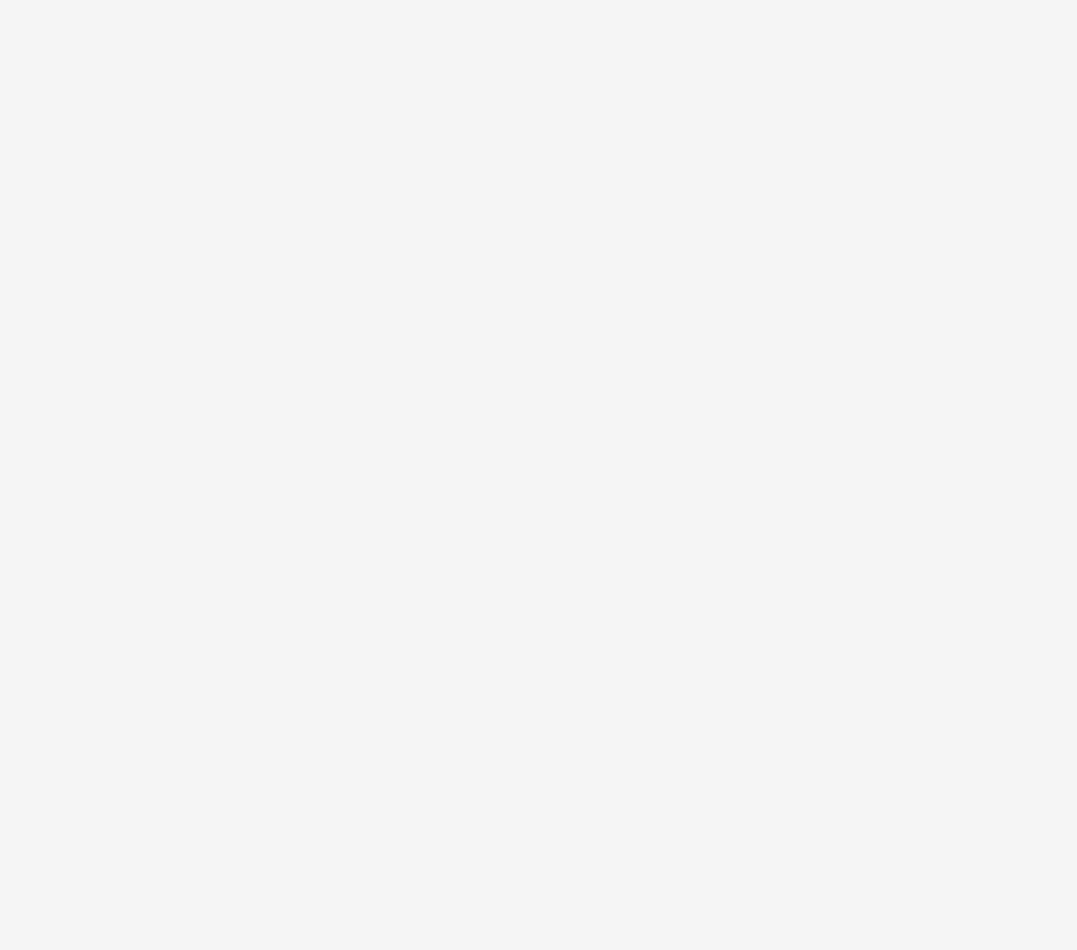
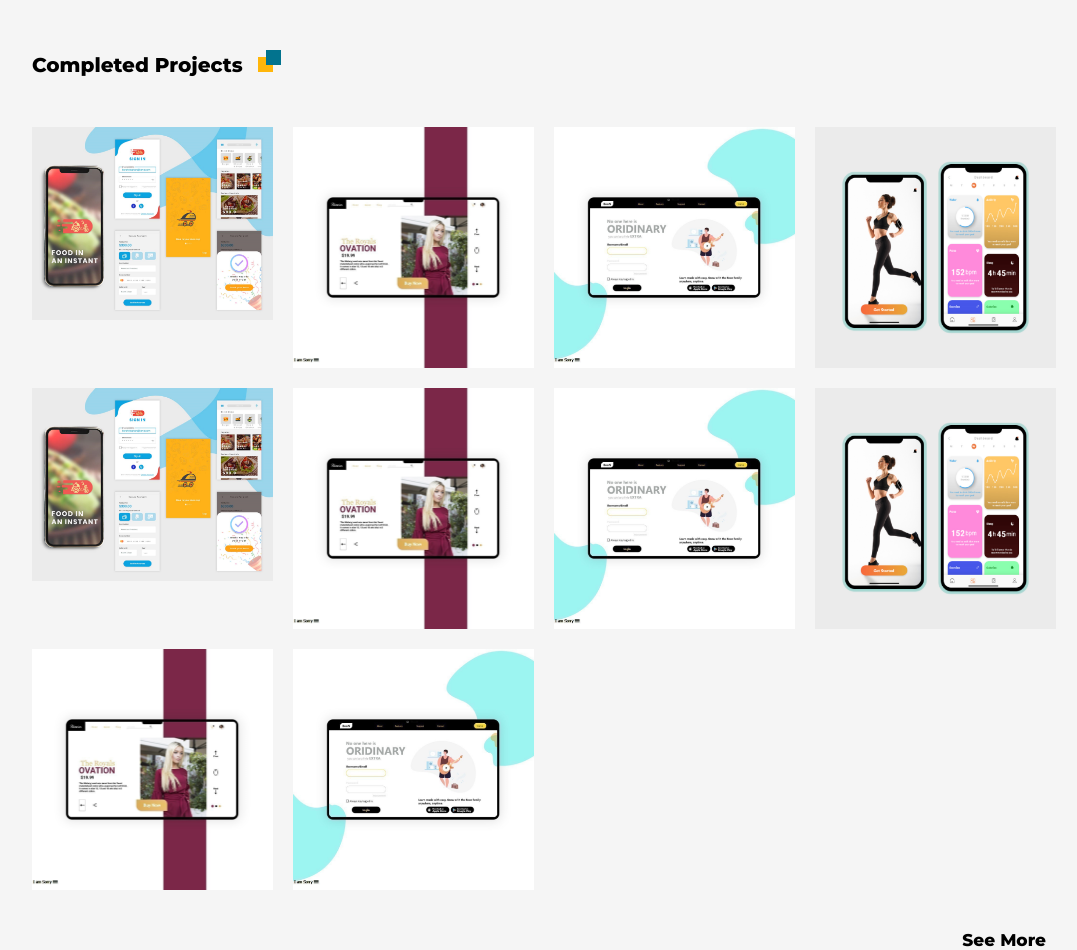
Before and after one commit to timmy471/my-portfolio, a React (Create React App) app: page / in a window 1280 px wide. Shown: the part 700-1650 px from the top of the page, without its empty margins (96-1173 px from the left). Before the commit the page ends 800 px from the top, so only its background shows below. Built offline with nearby package versions, Linux system fonts and the light colour scheme.

Commit message:
project section added

```diff
--- a/_desktop.scss
+++ b/_desktop.scss
@@ -50,6 +50,13 @@
 
         }
 
+      }
+
+      .projects{
+
+          .project-pics{
+            grid-template-columns: repeat(4, 1fr);
+          }
       }
     // .menu-btn{
     //     display: none;
--- a/src/App.js
+++ b/src/App.js
@@ -2,13 +2,15 @@ import React from 'react';
 import Header from './components/Header'
 
 import './App.scss';
-import Bio from './Bio';
+import Bio from './components/Bio';
+import Project from './components/Project';
 
 function App() {
   return (
     <div className='container'>
       <Header/>
       <Bio/>
+      <Project/>
     </div>
   );
 }
--- a/src/App.scss
+++ b/src/App.scss
@@ -145,13 +145,115 @@ header {
       // @include easeOut;
 
       &:hover {
-        background: red;
-        // background: lighten($primary-color, 5);
-        // cursor: pointer;
+        // background: red;
+        background: lighten($primary-color, 5);
+        cursor: pointer;
       }
     }
   }
 }
 
 
+#projects{
+  padding-top: 5rem;
+  h1 {
+    font-family: "Montserrat", sans-serif;
+    font-size: 2rem;
+    // margin-bottom: 4rem;
+  }
+
+  span.box {
+    display: inline-block;
+    position: relative;
+    height: 1.5rem;
+    width: 1.5rem;
+    background: #ffb60a;
+    margin-left: 10px;
+
+    &::after {
+      content: "";
+      position: absolute;
+      top: -0.75rem;
+      left: 0.75rem;
+      display: inline-block;
+      height: 1.5rem;
+      width: 1.5rem;
+      background: #02738e;
+    }
+  }
+
+  #project-pics{
+    padding-top: 5rem;
+  }
+
+   .see {
+    display: flex;
+    justify-content: end;
+    margin-top: 96px;
+    font-family: "Montserrat", sans-serif;
+    font-size: 1.7rem;
+    font-weight: 800;
+
+    a {
+      color: #000000;
+      margin-right: 10px;
+    }
+  }
+}
+
+
+.projects{
+  padding-top: 5rem;
+  h1 {
+    font-family: "Montserrat", sans-serif;
+    font-size: 2rem;
+    // margin-bottom: 4rem;
+  }
+
+  span.box {
+    display: inline-block;
+    position: relative;
+    height: 1.5rem;
+    width: 1.5rem;
+    background: #ffb60a;
+    margin-left: 10px;
+
+    &::after {
+      content: "";
+      position: absolute;
+      top: -0.75rem;
+      left: 0.75rem;
+      display: inline-block;
+      height: 1.5rem;
+      width: 1.5rem;
+      background: #02738e;
+    }
+  }
+
+  .project-pics{
+    padding-top: 5rem;
+    display: grid;
+    gap: 2rem;
+  }
+
+   .see {
+    // display: flex;
+    // justify-content: end;
+    margin-top: 4rem;
+    font-family: "Montserrat", sans-serif;
+    font-size: 1.7rem;
+    font-weight: 800;
+    width: fit-content;
+    margin-left: auto;
+
+    a {
+      color: #000000;
+      margin-right: 10px;
+    }
+  }
+}
+
+
+
+
 @import 'desktop';
--- a/src/Bio.js
+++ b/src/components/Bio.js
@@ -5,7 +5,7 @@ const Bio = () => {
     return (
             <section className="bio">
                 <div className="bio-pic">
-                    <img src={require('./img/img.png')} />
+                    <img src={require('../img/img.png')} alt='Rapture Chijoke Godson' />
                 </div>
 
                 <div className="bio-text">
@@ -16,7 +16,7 @@ const Bio = () => {
                     <p>
                         Designing and telling peoples stories, through web design has been
                         my thing for the past one year. I give my very all to each
-                        project. Don't take my word for it, click the button bellow to
+                        project. Don't take my word for it, click the button below to
                         find out.
                     </p>
                     <div class="social-links">
--- /dev/null
+++ b/src/components/Project.js
@@ -0,0 +1,28 @@
+import React from 'react';
+
+const Project = () => {
+    return (
+        <section className="projects">
+            <h1>
+                Completed Projects <span class="box"></span>
+            </h1>
+            <div className="project-pics">
+                <img src={require("../img/ad2.png")} alt="" />
+                <img src={require("../img/img11.png")} alt="" />
+                <img src={require("../img/ddd.png")} alt="" />
+                <img src={require("../img/Ad.png")} alt="" />
+                <img src={require("../img/ad2.png")} alt="" />
+                <img src={require("../img/img11.png")} alt="" />
+                <img src={require("../img/ddd.png")} alt="" />
+                <img src={require("../img/Ad.png")} alt="" />
+                <img src={require("../img/img11.png")} alt="" />
+                <img src={require("../img/ddd.png")} alt="" />
+            </div>
+            <div className="see">
+                <a href="#">See More</a>
+            </div>
+        </section>
+		);
+}
+
+export default Project;
```
